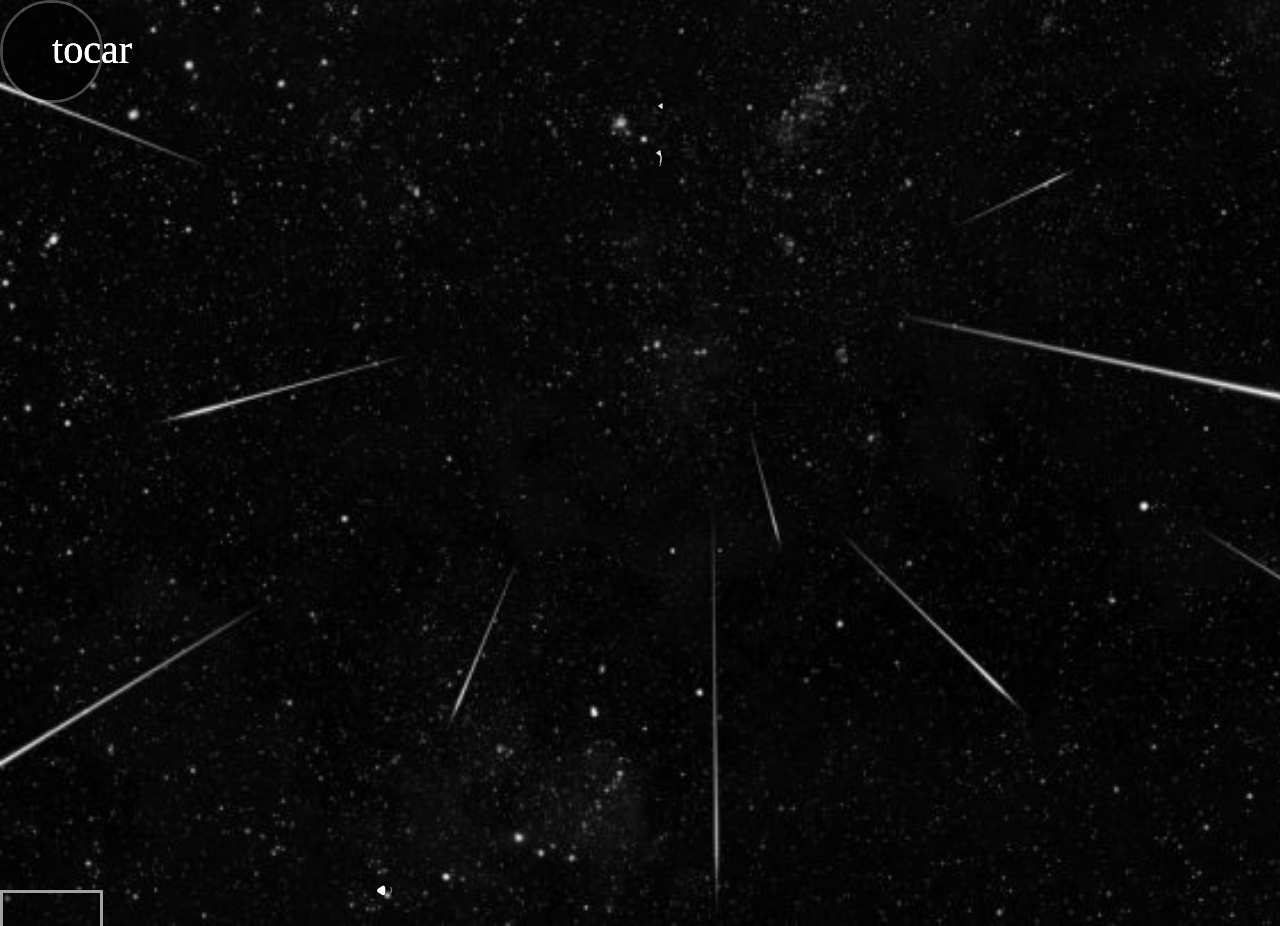
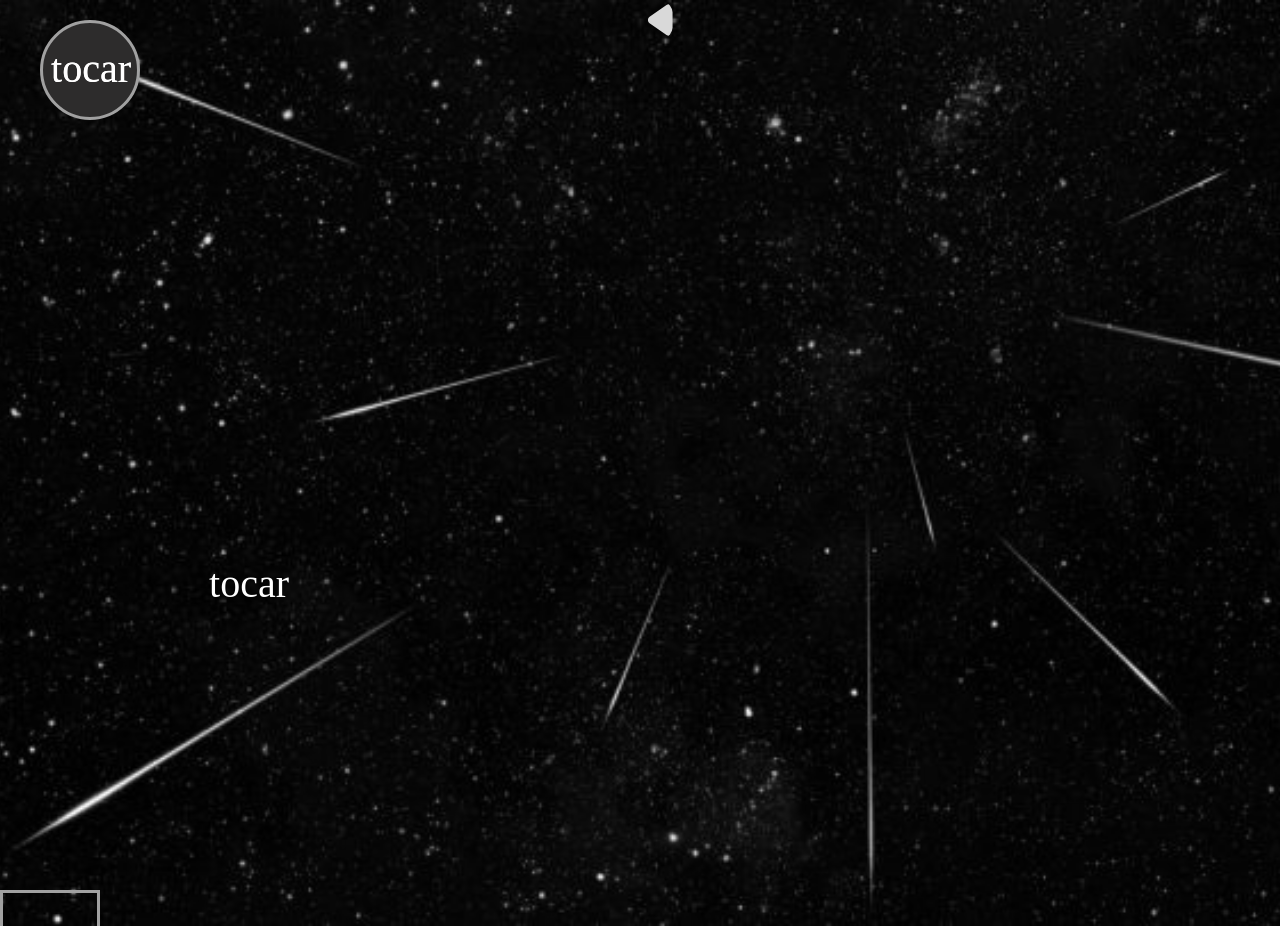
Before and after one commit to Camilomylo/Project-Talion, a website built with Parcel: page src/selector.html in a window 1280 px wide. Built offline with nearby package versions, Linux system fonts and the light colour scheme; a web font is replaced by a local one.

Commit message:
Avances correccion css

```diff
--- a/src/css/main.css
+++ b/src/css/main.css
@@ -31,12 +31,11 @@ body{
   left: 0;
   height: 200vh;
   object-fit: cover;
+  max-width: 100%; /* Ajusta el tamaño de la imagen si es necesario */
+  max-height: 100%;
 }
 /* Estilos para la imagen (ajustar según sea necesario) */
-img {
-    max-width: 100%; /* Ajusta el tamaño de la imagen si es necesario */
-    max-height: 100%; /* Ajusta el tamaño de la imagen si es necesario */
-}
+
 .toca-para-empezar {
   position: absolute;
   top: 413px;
@@ -118,6 +117,7 @@ img {
   }
 
   /* Clases específicas para cada grupo de elementos */
+
   .meteorito-icon,
   .luna-icon,
   .cometas-icon {
@@ -161,6 +161,15 @@ img {
     top: 28px;
     left: 59px;
   }
+  .tocar-circle {
+    position: absolute;
+    display: flex;
+    align-items: center;
+    justify-content: center;
+    top: 20px;
+    left: 40px;
+    background-color: #2d2c2c;
+  }
 
   .rectangle-div,
   .iphone-13-pro-max-1-child1,
@@ -192,7 +201,7 @@ img {
   }
 
   /* Clases específicas para los elementos de cada grupo */
-  .iphone-13-pro-max-1-child,
+  .tocar-circle,
   .iphone-13-pro-max-1-child2,
   .iphone-13-pro-max-1-child7,
   .iphone-13-pro-max-1-child10,
@@ -207,22 +216,18 @@ img {
     cursor: pointer;
   }
 
-  .iphone-13-pro-max-1-child {
-    background-color: #2d2c2c;
-    border: 3px solid var(--color-darkgray);
-    box-sizing: border-box;
-  }
-
   .iphone-13-pro-max-1-inner,
   .iphone-13-pro-max-1-item,
   .iphone-13-pro-max-1-child2,
   .iphone-13-pro-max-1-child10 {
     width: 27px;
-    height: 6px;
+    height: 40px;
   }
 
   .iphone-13-pro-max-1-item {
-    border-radius: 2px;
+    border-radius: 10px;
+    top: 108px;
+    left: 59px;
   }
 
   .iphone-13-pro-max-1-child10 {
@@ -243,8 +248,8 @@ img {
   }
 
   .iphone-13-pro-max-1-child12 {
-    width: 2.88px;
-    height: 19.39px;
+    width: 28px;
+    height: 14px;
   }
 
   .iphone-13-pro-max-2-child4,
@@ -283,25 +288,28 @@ img {
   }
 
   /* Clases para los elementos específicos de la luna */
-  .iphone-13-pro-max-1-child,
+
   .iphone-13-pro-max-6-child {
     background-color: #2d2c2c;
     mix-blend-mode: hard-light;
   }
 
-  .iphone-13-pro-max-1-child,
+  .tocar-circle,
   .iphone-13-pro-max-6-child,
   .iphone-13-pro-max-1-inner {
     border: 3px solid var(--color-darkgray);
     box-sizing: border-box;
-    width: 103px;
-    height: 103px;
+    width: 100px;
+    height: 100px;
   }
 
-  .tocar,
+  .tocar{
+    width: 64px;
+    height: 80px;
+  }
   .tocar1 {
-    width: 66px;
-    height: 42px;
+    width: 380px;
+    height: 1110px;
   }
 
   /* Clases para los elementos específicos de los cometas */
--- a/src/selector.html
+++ b/src/selector.html
@@ -14,7 +14,7 @@
     <div class="iphone-13-pro-max-1">
       <img class="cometas-icon" alt="" src="./imgs/Cometas.jpeg" />
 
-      <div class="iphone-13-pro-max-1-child"></div>
+      <div class="tocar-circle"></div>
       <div class="tocar">tocar</div>
       <div class="iphone-13-pro-max-1-item" id="ellipse1"></div>
       <div class="tocar1">tocar</div>
@@ -34,14 +34,6 @@
       <div class="ellipse-div"></div>
       <img class="polygon-icon" alt="" src="./imgs/polygon-1.svg" />
 
-      <div class="iphone-13-pro-max-1-child1" id="ellipse6"></div>
-      <img
-        class="iphone-13-pro-max-1-child2"
-        alt=""
-        src="./imgs/polygon-1.svg"
-        id="polygonIcon3"
-      />
-
       <div class="iphone-13-pro-max-1-child7"></div>
       <img
         class="iphone-13-pro-max-1-child8"
@@ -50,25 +42,7 @@
       />
 
       <div class="iphone-13-pro-max-1-child7"></div>
-      <img
-        class="iphone-13-pro-max-1-child10"
-        alt=""
-        src="./imgs/polygon-4.svg"
-      />
 
-      <img class="line-icon" alt="" src="./imgs/line-4.svg" />
-
-      <img
-        class="iphone-13-pro-max-1-child11"
-        alt=""
-        src="./imgs/line-5.svg"
-      />
-
-      <img
-        class="iphone-13-pro-max-1-child12"
-        alt=""
-        src="./imgs/line-6.svg"
-      />
     </div>
 
     <script>
```
